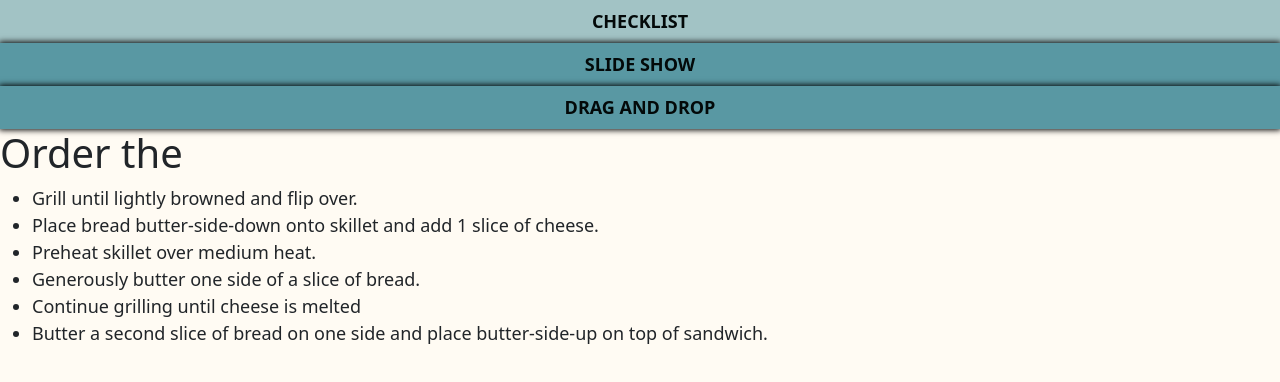
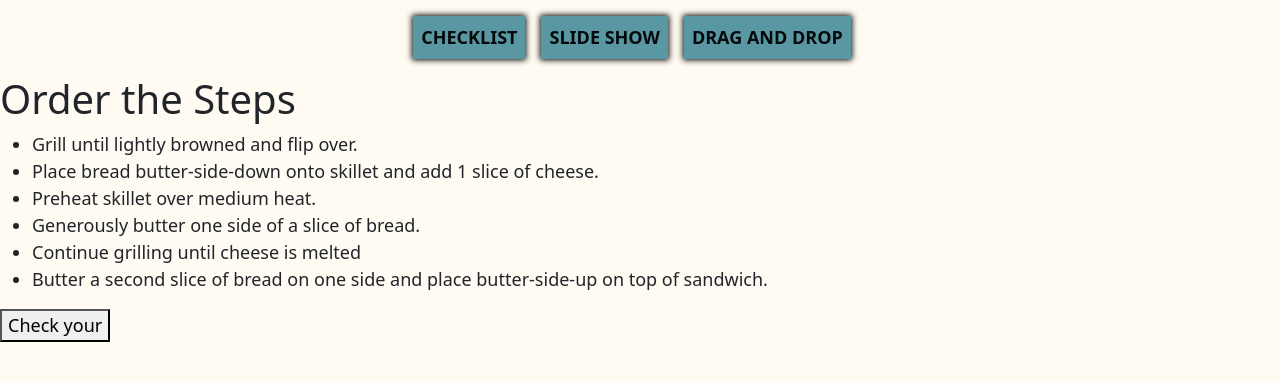
Before and after one commit to chrisvangroll/react-practice, a React (Create React App) app in the folder app/: page /dragDrop in a window 1280 px wide. Shown: the top 382 px of the page. Built offline with nearby package versions, Linux system fonts and the light colour scheme.

Commit message:
Responsive design for Navbar

```diff
--- a/app/src/components/DragDrop.jsx
+++ b/app/src/components/DragDrop.jsx
@@ -4,34 +4,40 @@ import { DragDropContext, Droppable, Draggable } from 'react-beautiful-dnd';
 
 const stepArray = [
   {
-    id: 'fifth',
-    name: 'Grill until lightly browned and flip over.'
+    id: '4',
+    step: 'Grill until lightly browned and flip over.'
   },
   {
-    id: 'third',
-    name: 'Place bread butter-side-down onto skillet and add 1 slice of cheese.'
+    id: '2',
+    step: 'Place bread butter-side-down onto skillet and add 1 slice of cheese.'
   },
   {
-    id: 'first',
-    name: 'Preheat skillet over medium heat.'
+    id: '0',
+    step: 'Preheat skillet over medium heat.'
   },
   {
-    id: 'second',
-    name: 'Generously butter one side of a slice of bread.'
+    id: '1',
+    step: 'Generously butter one side of a slice of bread.'
   },
 
   {
-    id: 'sixth',
-    name: 'Continue grilling until cheese is melted'
+    id: '5',
+    step: 'Continue grilling until cheese is melted'
   },
   {
-    id: 'fourth',
-    name: 'Butter a second slice of bread on one side and place butter-side-up on top of sandwich.'
+    id: '3',
+    step: 'Butter a second slice of bread on one side and place butter-side-up on top of sandwich.'
   }
 ]
 
 function DragDrop() {
+
   const [steps, updateSteps] = useState(stepArray);
+  const [errors, setErrors] = useState(0);
+  const [btnText, setBtnText] = useState('Check your');
+  const [isChecked, setIsChecked] = useState(false)
+
+
 
   function handleOnDragEnd(result) {
     if (!result.destination) return;
@@ -43,19 +49,44 @@ function DragDrop() {
     updateSteps(items);
   }
 
+  function btnToggle (){
+      if(isChecked==false){
+        const listArray = document.querySelectorAll('li')
+        let counter = 0;
+        for(let i=0; i<=listArray.length-1; i++){
+            if(parseInt(listArray[i].id) !== i){
+                listArray[i].classList.add('wrong');
+                counter ++;
+            }
+        }
+        setErrors(counter);
+        counter == 0 ? document.getElementById('successMsg').classList.remove('d-none'): document.getElementById('errorMsg').classList.remove('d-none');
+        setIsChecked(true);
+        setBtnText('Try Again')
+    }else{
+        document.getElementById('successMsg').classList.add('d-none');
+        document.getElementById('errorMsg').classList.add('d-none');
+        document.querySelectorAll('li').forEach(li =>{
+            li.classList.remove('wrong');
+        })
+        setIsChecked(false);
+        setBtnText('Check Your Answers')
+    }
+  }
+
   return (
     <main>
-        <h1>Order the</h1>
+        <h1>Order the Steps</h1>
         <DragDropContext onDragEnd={handleOnDragEnd}>
           <Droppable droppableId="characters">
             {(provided) => (
               <ul {...provided.droppableProps} ref={provided.innerRef}>
-                {steps.map(({id, name}, index) => {
+                {steps.map(({id, step}, index) => {
                   return (
                     <Draggable key={id} draggableId={id} index={index}>
                       {(provided) => (
-                        <li ref={provided.innerRef} {...provided.draggableProps} {...provided.dragHandleProps}>
-                            { name }
+                        <li id={id} ref={provided.innerRef} {...provided.draggableProps} {...provided.dragHandleProps}>
+                            { step }
                         </li>
                       )}
                     </Draggable>
@@ -66,65 +97,12 @@ function DragDrop() {
             )}
           </Droppable>
         </DragDropContext>
+        <div id='errorMsg' class='d-none'>{`You have ${errors} errors.`}</div>
+        <div id='successMsg' class='d-none'>Correct!</div>
+        <button class='checkBtn' onClick={btnToggle}>{btnText}</button>
+        {/* <button class='tryAgain d-none' onClick={tryAgain}>Try Again</button> */}
     </main>
   );
 }
 
 export default DragDrop;
-
-
-// import React, {useState} from 'react';
-// import {DragDropContext, Droppable, Draggable} from 'react-beautiful-dnd';
-
-
-
-// export default function DragDrop() {
-
-// const steps = [
-//     {
-//         id:1,
-//         step:'Preheat skillet over medium heat.'
-//     },
-//     {
-//         id:2,
-//         step:'Generously butter one side of a slice of bread.'
-//     },
-//     {
-//         id:3,
-//         step:'Place bread butter-side-down onto skillet and add 1 slice of cheese.'
-//     },
-//     {
-//         id:4,
-//         step:'Continue grilling until cheese is melted.'
-//     },
-//     {
-//         id:5,
-//         step:'Grill until lightly browned and flip over.'
-//     },
-//     {
-//         id:6,
-//         step:'Butter a second slice of bread on one side and place butter-side-up on top of sandwich.'
-//     }
-// ]
-//     return (
-//         <main>
-//             <h1 class='text-center mt-3'>Drag and Drop</h1>
-//             <DragDropContext>
-//                 <Droppable droppableId='dropId'>
-//                     {(provided)=>
-//                     <ul {...provided.droppableProps} ref={provided.innerRef}>{steps.map(({id, step}, index)=>{
-//                         return (
-//                             <Draggable key={id} draggableId={id} index={index}>
-//                                 {(provided)=>(
-//                                 <li {...provided.draggableProps} {...provided.dragHandleProps} ref={provided.innerRef}>{step}</li>
-//                                 )}
-//                             </Draggable>
-//                         )
-//                     })}
-//                     </ul>
-//                     }
-//                 </Droppable>
-//             </DragDropContext>
-//         </main>
-//     )
-// }
--- a/app/src/components/Nav.jsx
+++ b/app/src/components/Nav.jsx
@@ -2,10 +2,10 @@ import React from 'react';
 import {Link } from 'react-router-dom';
 export default function Nav() {
     return (
-        <nav>
-             <Link class="p-2 fw-bold text-center d-block navLink" to="/">CHECKLIST</Link>
-             <Link class="p-2 fw-bold text-center d-block navLink" to="/slides">SLIDE SHOW</Link>
-             <Link class="p-2 fw-bold text-center d-block navLink" to="/dragDrop">DRAG AND DROP</Link>
+        <nav class='p-md-3 d-flex flex-column flex-md-row justify-content-md-center'>
+             <Link class="p-2 fw-bold text-center d-block navLink me-md-3" to="/">CHECKLIST</Link>
+             <Link class="p-2 fw-bold text-center d-block navLink me-md-3" to="/slides">SLIDE SHOW</Link>
+             <Link class="p-2 fw-bold text-center d-block navLink me-md-3" to="/dragDrop">DRAG AND DROP</Link>
         </nav>
     )
 }
--- a/app/src/styles/components/_dragDrop.scss
+++ b/app/src/styles/components/_dragDrop.scss
@@ -9,3 +9,13 @@
 .dragging{
     opacity: .5;
 }
+
+.checkBtn{
+    cursor:pointer;
+}
+
+.wrong{
+    color: red;
+    font-weight: bold;
+    text-decoration: underline;
+}
--- a/app/src/styles/components/_nav.scss
+++ b/app/src/styles/components/_nav.scss
@@ -1,3 +1,9 @@
+// nav{
+//     @media(max-width: 750px){
+//         display: flex;
+//     }
+// }
+
 .navLink{
     text-decoration: none;
     color: $black;
--- a/app/src/styles/styles.css
+++ b/app/src/styles/styles.css
@@ -57,4 +57,14 @@
 
 .dragging {
   opacity: 0.5;
+}
+
+.checkBtn {
+  cursor: pointer;
+}
+
+.wrong {
+  color: red;
+  font-weight: bold;
+  text-decoration: underline;
 }/*# sourceMappingURL=styles.css.map */
```
Also changed, not shown: 1 other file (tests, documents, lock files or other folders).
